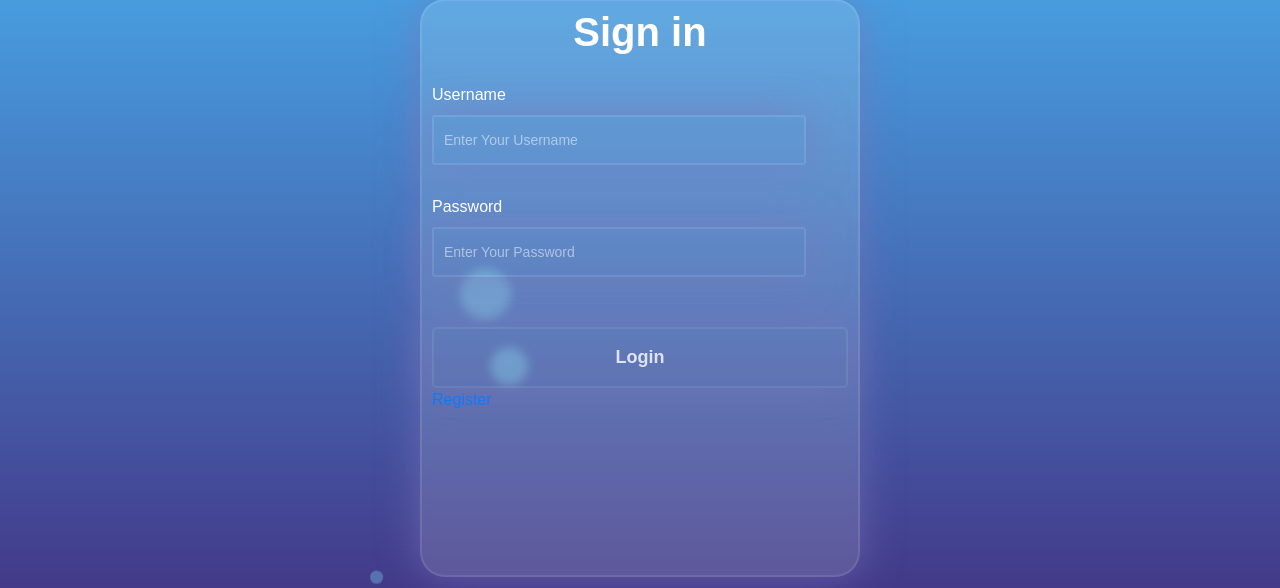
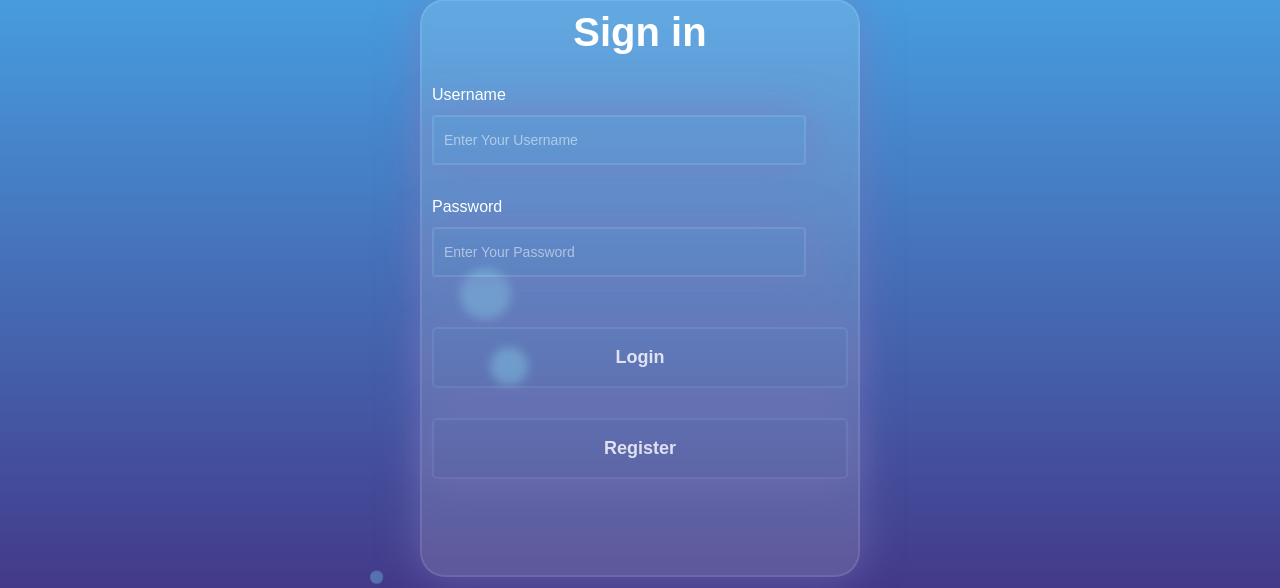
Before and after one commit to CMPE131-yuh/SeaMail, a Flask app: page /login in a window 1280 px wide. Shown: the part 112-700 px from the top of the page. Run offline with Flask 3, Linux system fonts and the light colour scheme; parts of the project's set-up code (start-up, migrations or seed data) failed here and were passed over; some libraries are stand-ins or nearby versions.

Commit message:
new login

```diff
--- a/main/src/static/public/log_in.css
+++ b/main/src/static/public/log_in.css
@@ -52,7 +52,7 @@ input{
 }
 
 
-button{
+button, a{
   margin-top: 50px;
   width: 100%;
   border: 2px solid rgba(255,255,255,0.1);
@@ -67,8 +67,19 @@ button{
   cursor: pointer;
 }
 
-button:hover {
+button:hover, a:hover {
   opacity: 1;
   border: 5px solid rgba(255,255,255,0.1);
   box-shadow: 0 0 40px rgba(159, 154, 197, 0.6);
 }
+
+a {
+  margin-top: 30px;
+  display:block;
+  text-align: center;
+}
+
+a:hover {
+  color: white;
+  text-decoration: none;
+}
```
